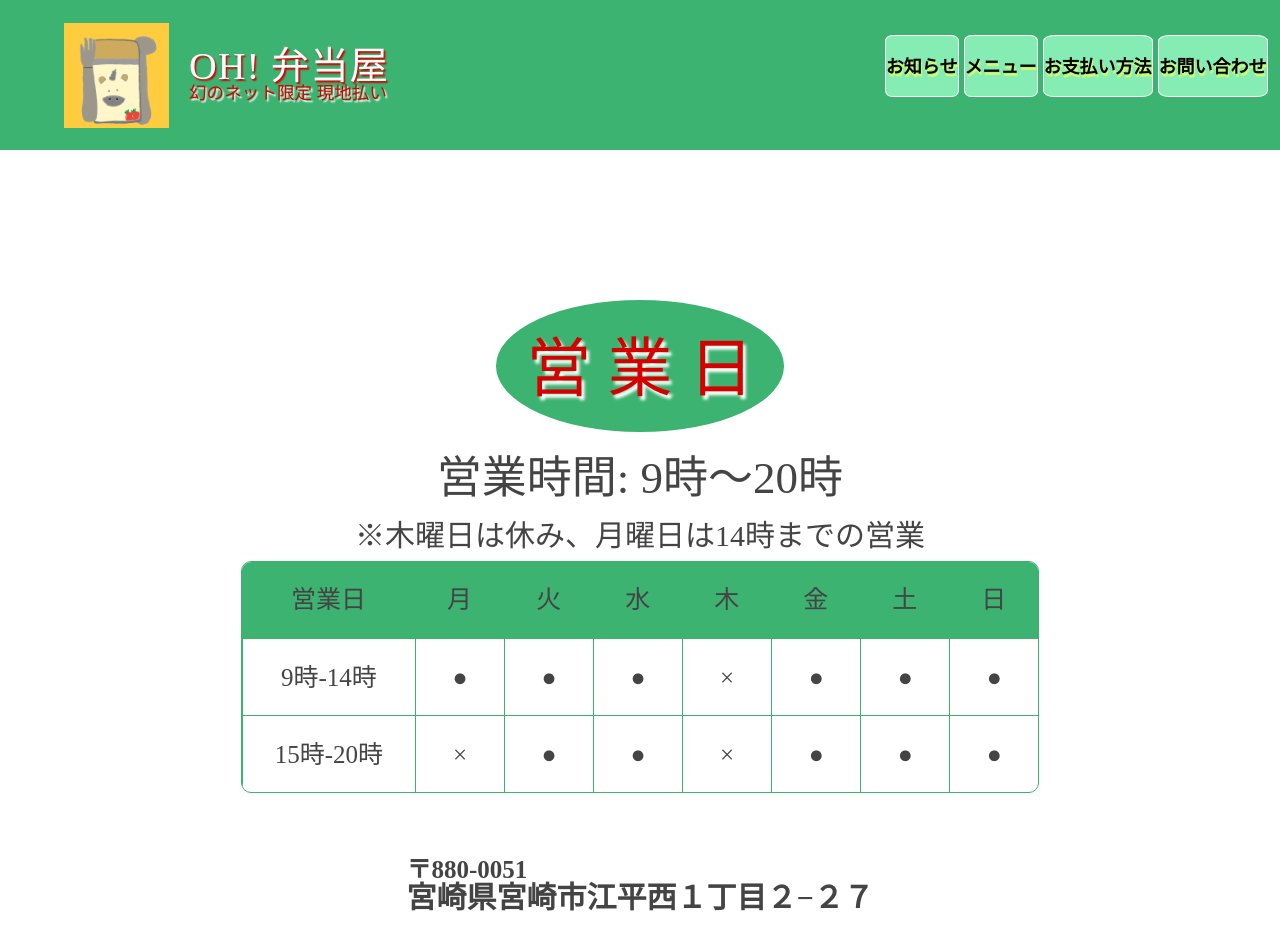
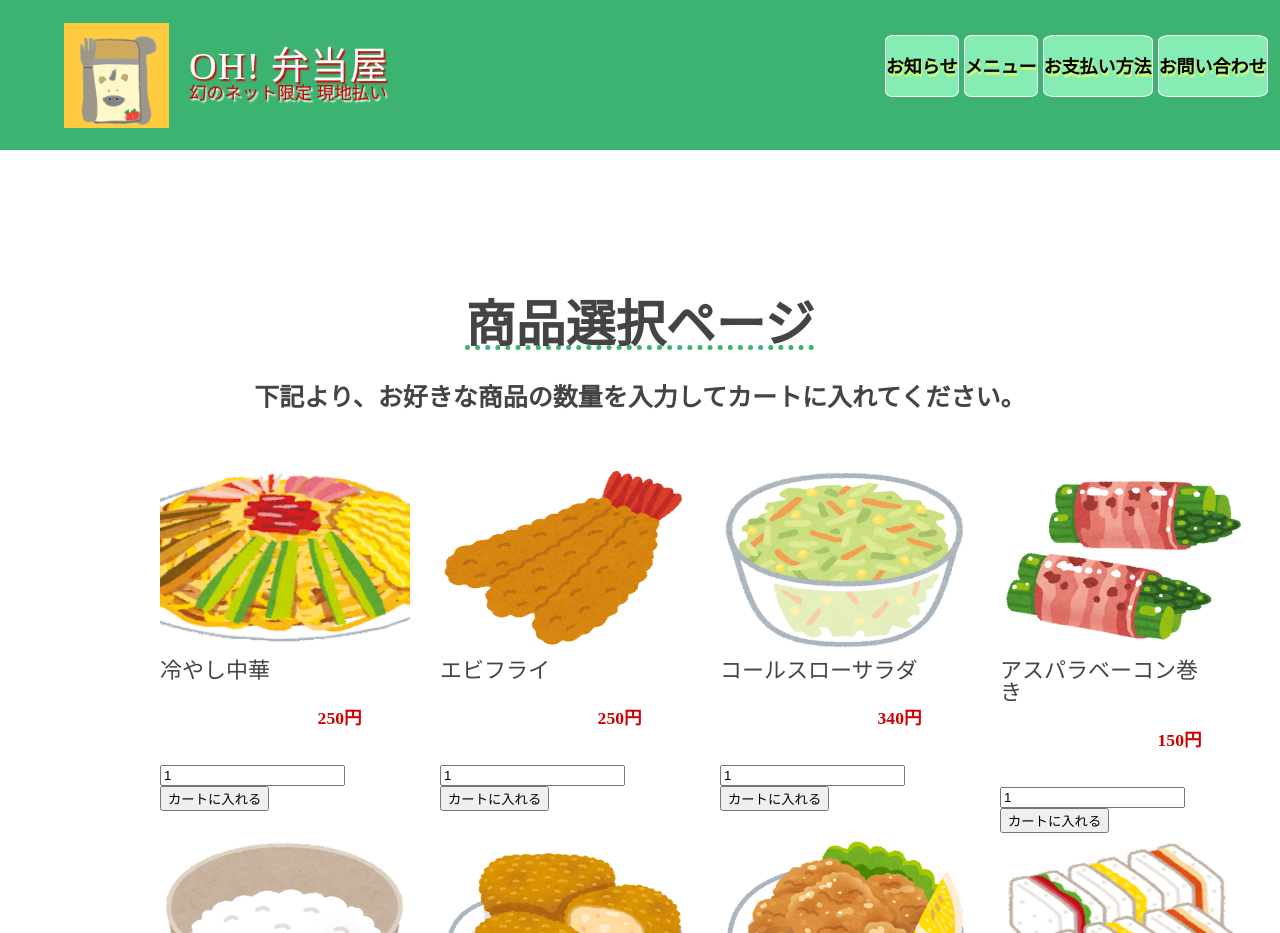
Before and after one commit to michikofujita/oh-bento, a PHP site: page /index.php in a window 1280 px wide. Shown: the top 933 px of the page. Run offline with PHP 8.4, Linux system fonts and the light colour scheme.

Commit message:
メニュー欄の修正2

```diff
--- a/index.php
+++ b/index.php
@@ -3,7 +3,7 @@
 
    <!-- 商品 -->
 
- <?php //require 'product.php'; ?>
+ <?php require 'product.php'; ?>
 
    <!-- 商品 -->
 <?php require 'address.php'; ?>
--- a/product.php
+++ b/product.php
@@ -14,7 +14,28 @@ require_once 'header.php';
 <h1>商品選択ページ</h1>
     <p>下記より、お好きな商品の数量を入力してカートに入れてください。</p>
     <ul class="flex">
-            <li class="shop">
+    <li class="shop">
+            <img src="images/img21<?= $count; ?>.png" width="250px" height="200px">
+            <div class="item-body">
+                <div>
+                    <?= $name; ?>冷やし中華
+                </div>
+                <p class="nedan">
+                    <?= $price; ?>250円
+                </p>
+
+                <!-- <div class="item-form"> -->
+                <form action="cart.php" method="POST" class="item-form">
+                    <input type="hidden" name="name" value="<?= $name; ?>">
+                    <input type="hidden" name="price" value="<?= $price; ?>">
+                    <!-- <input type="text" value="1"> -->
+                    <input type="text" class="kosuu" value="1" name="count">
+                    <button type="submit" class="btn-sm btn-blue">カートに入れる</button>
+                </form>
+                <!-- </div>end item-form -->
+            </div><!-- end item-body-->
+        </li>
+        <li class="shop">
             <img src="images/img02<?= $count; ?>.png" width="250px" height="200px">
             <div class="item-body">
                 <div>
```
Also changed, not shown: images/img21.png (added).
